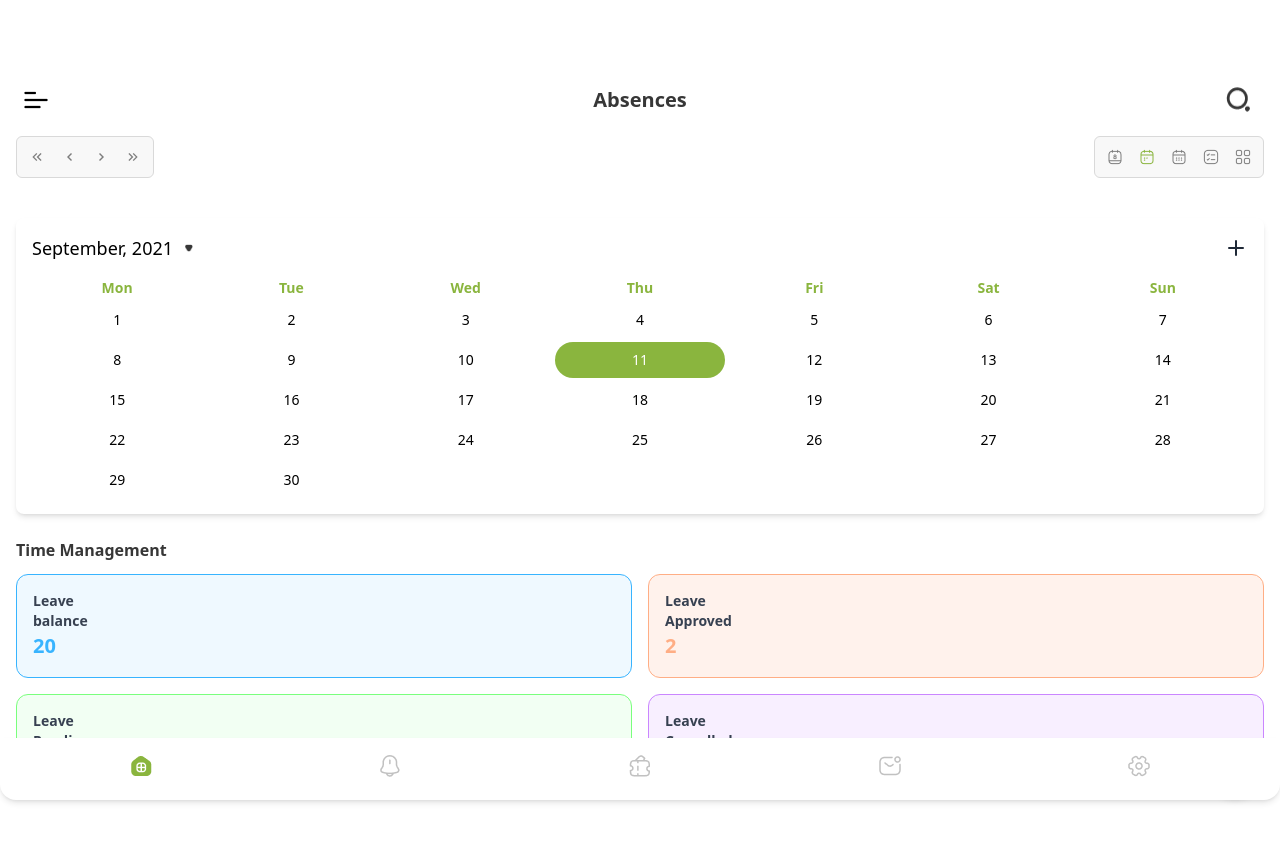
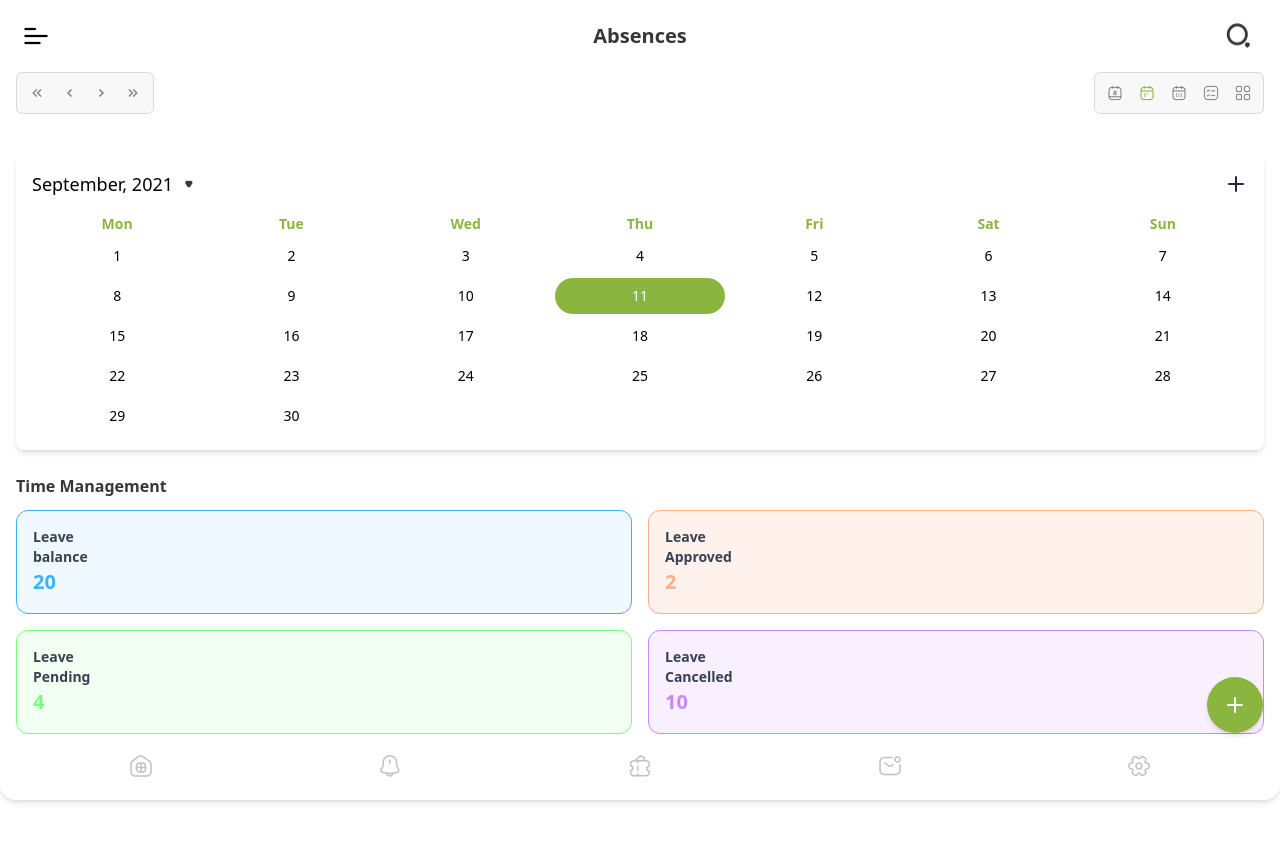
Before and after one commit to ASHRAFULEJAB/quad-app-pwa, a React (Create React App) app: page /absenses in a window 1280 px wide. Shown: the top 842 px of the page. Built offline with nearby package versions, Linux system fonts and the light colour scheme.

Commit message:
ui updated with footer navigation change

```diff
--- a/src/component/employee/HeaderWithSearch.jsx
+++ b/src/component/employee/HeaderWithSearch.jsx
@@ -4,7 +4,7 @@ import notifications from "../../assets/images/Notifications.png";
 
 const HeaderWithSearch = () => {
   return (
-    <div className=" bg-tranparent  rounded-b-lg mt-10">
+    <div className=" bg-tranparent  rounded-b-lg">
       {/* Top Section with Icons and Title */}
       <div className="flex items-center justify-between mb-4">
         {/* Menu Icon */}
--- a/src/pages/FooterNavigation.jsx
+++ b/src/pages/FooterNavigation.jsx
@@ -7,6 +7,7 @@ import Profileicon from "../assets/images/IconProfile.png";
 import { Link, useLocation } from "react-router-dom";
 import CartIcon from "../assets/images/Icon - Cart.png";
 import ticket2 from "../assets/images/ticket2.png";
+import homehastag from "../assets/images/home-hashtag.png";
 
 const FooterNavigation = () => {
   const location = useLocation(); // To get the current URL path
@@ -24,7 +25,11 @@ const FooterNavigation = () => {
               : "text-[#C1C1C1]"
           }
         >
-          <img src={Homeicon} alt="Home" className="text-[#8AB53E]" />
+          {/* <img src={Homeicon} alt="" className="text-[#8AB53E]" /> */}
+          <img
+            src={location.pathname === "/employee" ? Homeicon : homehastag}
+            alt="Home"
+          />
         </button>
       </Link>
 
--- a/src/pages/absenses/Absences.jsx
+++ b/src/pages/absenses/Absences.jsx
@@ -20,7 +20,7 @@ const Absences = () => {
     <>
       <div className="p-4 mb-20">
         {/* Header Section */}
-        <div className=" bg-tranparent  rounded-b-lg mt-16">
+        <div className=" bg-tranparent  rounded-b-lg">
           {/* Top Section with Icons and Title */}
           <div className="flex items-center justify-between mb-4">
             {/* Menu Icon */}
--- a/src/pages/absenses/ClockMarking.jsx
+++ b/src/pages/absenses/ClockMarking.jsx
@@ -8,7 +8,7 @@ const ClockMarking = () => {
     <>
       <div className="p-4">
         {/* Header Section */}
-        <div className=" bg-tranparent  rounded-b-lg mt-16">
+        <div className=" bg-tranparent  rounded-b-lg">
           {/* Top Section with Icons and Title */}
           <div className="flex items-center justify-between mb-4">
             {/* Menu Icon */}
--- a/src/pages/expenses/Expenses.jsx
+++ b/src/pages/expenses/Expenses.jsx
@@ -74,7 +74,7 @@ const Expenses = () => {
     <>
       {" "}
       <div className="p-4 mb-20">
-        <div className=" bg-tranparent  rounded-b-lg mt-16">
+        <div className=" bg-tranparent  rounded-b-lg">
           {/* Top Section with Icons and Title */}
           <div className="flex items-center justify-between mb-4">
             {/* Menu Icon */}
--- a/src/pages/notifications/Notification.jsx
+++ b/src/pages/notifications/Notification.jsx
@@ -55,7 +55,7 @@ const iconMap = {
 const Notification = () => {
   return (
     <div>
-      <div className=" bg-tranparent  rounded-b-lg mt-16">
+      <div className=" bg-tranparent  rounded-b-lg ">
         {/* Top Section with Icons and Title */}
         <div className="flex items-center justify-between mb-4">
           {/* Menu Icon */}
--- a/src/pages/tickets/ETicketDetails.jsx
+++ b/src/pages/tickets/ETicketDetails.jsx
@@ -6,7 +6,7 @@ import menuLeft from "../../assets/images/menu-left.png";
 const ETicketDetails = () => {
   return (
     <>
-      <div className=" bg-tranparent  rounded-b-lg mt-16">
+      <div className=" bg-tranparent  rounded-b-lg">
         {/* Top Section with Icons and Title */}
         <div className="flex items-center justify-between mb-4">
           {/* Menu Icon */}
--- a/src/pages/tickets/NewTickets.jsx
+++ b/src/pages/tickets/NewTickets.jsx
@@ -8,7 +8,7 @@ const NewTickets = () => {
     <>
       <div className="p-4 mb-16">
         {/* Header */}
-        <div className=" bg-tranparent  rounded-b-lg mt-16">
+        <div className=" bg-tranparent  rounded-b-lg">
           {/* Top Section with Icons and Title */}
           <div className="flex items-center justify-between mb-4">
             {/* Menu Icon */}
--- a/src/pages/tickets/Tickets.jsx
+++ b/src/pages/tickets/Tickets.jsx
@@ -19,7 +19,7 @@ const Tickets = () => {
   };
   return (
     <div>
-      <div className=" bg-tranparent  rounded-b-lg mt-16">
+      <div className=" bg-tranparent  rounded-b-lg ">
         {/* Top Section with Icons and Title */}
         <div className="flex items-center justify-between mb-4">
           {/* Menu Icon */}
```
Also changed, not shown: src/assets/images/home-hashtag.png (added), 1 other file (tests, documents, lock files or other folders).
